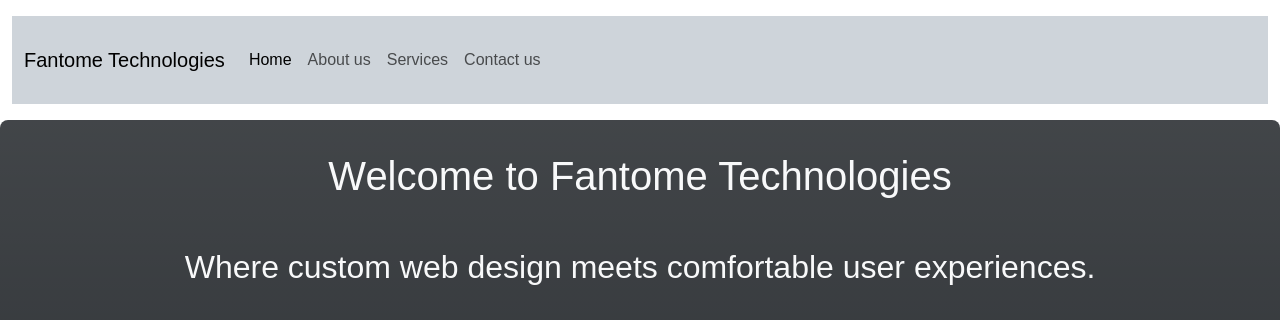
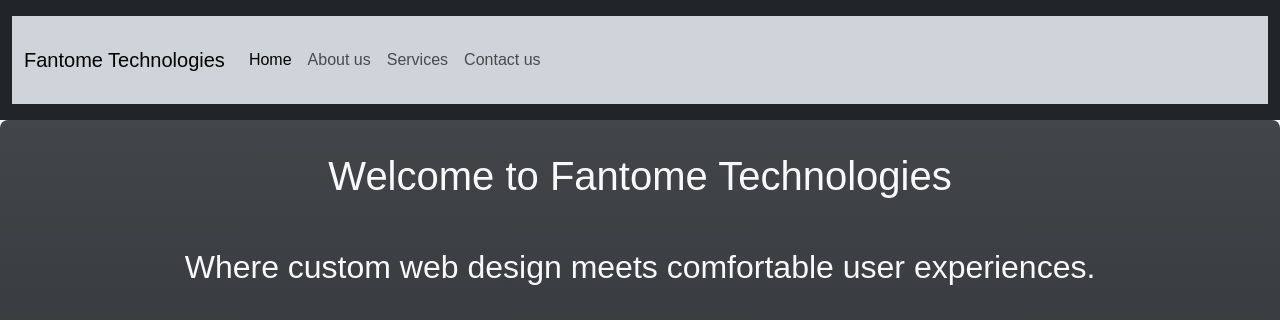
Before and after one commit to Loggingout/FT4, a website built with Vite: page FT4/src/index.html in a window 1280 px wide. Shown: the top 320 px of the page. Built offline with nearby package versions, Linux system fonts and the light colour scheme.

Commit message:
last commit applies.

```diff
--- a/FT4/src/index.html
+++ b/FT4/src/index.html
@@ -10,7 +10,7 @@
   <body>
     <!--Start of header with navigation-->
     <header>
-        <div class="container-fluid text-bg-dark-subtle">
+        <div class="container-fluid text-bg-dark">
             <nav class="navbar navbar-expand-lg bg-dark-subtle">
                 <div class="container-fluid ">
                     <a class="navbar-brand" href="#">Fantome Technologies</a>
```
